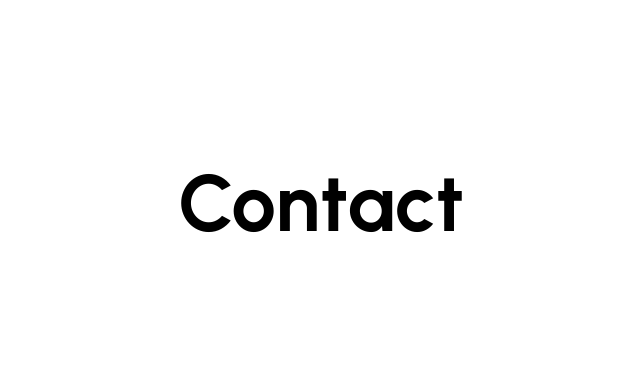
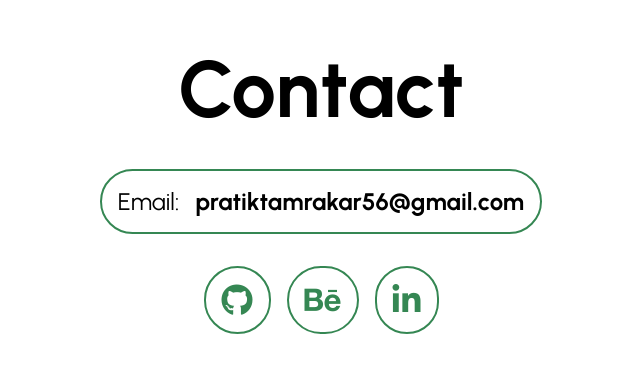
Before and after one commit to Pratik056/my_portfolio, a plain HTML site: page index.html in a window 1280 px wide. Shown: the part 3397-3770 px from the top of the page, without its empty margins (319-959 px from the left). Drawn offline with Linux system fonts and the light colour scheme.

Commit message:
contact-page

```diff
--- a/app.js
+++ b/app.js
@@ -33,8 +33,20 @@ const observer = new IntersectionObserver((entries) => {
     }
   });
 },{
-  threshold: 0.7
+  threshold: 0.6
 });
 
 const hiddenElements = document.querySelectorAll('.hidden');
 hiddenElements.forEach((el) => observer.observe(el));
+
+const copyLine = document.querySelector('.email-address');
+
+copyLine.addEventListener('click', () => {
+  navigator.clipboard.writeText(copyLine.textContent)
+    .then(() => {
+      copyLine.textContent = "Copied";
+      setTimeout(()=>{
+        copyLine.textContent = 'pratiktamrakar56@gmail.com';
+      }, 1000);
+    })
+});
--- a/index.html
+++ b/index.html
@@ -59,16 +59,30 @@
 
     <div class="skills full-screen hidden" id="skills">
         <h1>Skills</h1>
+        <div class="skills-container grid">
 
+        </div>
 
     </div>
 
     <div class="projects full-screen hidden" id="projects">
         <h1>Projects</h1>
+        <div class="projects-container grid">
+
+        </div>
     </div>
 
     <div class="contact full-screen hidden" id="contact">
         <h1>Contact</h1>
+        <div class="email">
+            <p>Email: </p><h2 class="email-address">pratiktamrakar56@gmail.com</h2>
+        </div>
+
+        <div class="socials">
+            <a href="https://github.com/Pratik056"><i class="fa-brands fa-github"></i></a>
+            <i class="fa-brands fa-behance"></i>
+            <i class="fa-brands fa-linkedin-in"></i>
+        </div>
     </div>
 
     <script src="app.js"></script>
--- a/style.css
+++ b/style.css
@@ -199,3 +199,49 @@ nav a{
     text-align: center;
     width: 60%;
 }
+
+.email{
+    display: flex;
+    justify-content: center;
+    align-items: center;
+    gap: 1rem;
+    padding: 1rem;
+    border: 2px solid #358753;
+    border-radius: 3rem;
+    margin-top: 2rem;
+}
+
+.email p{
+    font-size: 1.5rem;
+}
+
+.email h2{
+    cursor: pointer;
+}
+
+.email:hover{
+    background-color: #358753;
+    color: white;
+    box-shadow: 1px 1px 3px gray;
+    transition: ease-in-out 0.3s ;
+}
+
+.socials{
+    display: flex;
+    gap: 1rem;
+    padding: 2rem;
+}
+
+.socials i{
+    font-size: 2rem;
+    border-radius: 8rem;
+    padding: 1rem;
+    color: #358753;
+    border: 2px solid #358753;
+}
+
+.socials i:hover{
+    background-color: #358753;
+    color: white;
+    transition: ease-in-out 0.3s ;
+}
```
